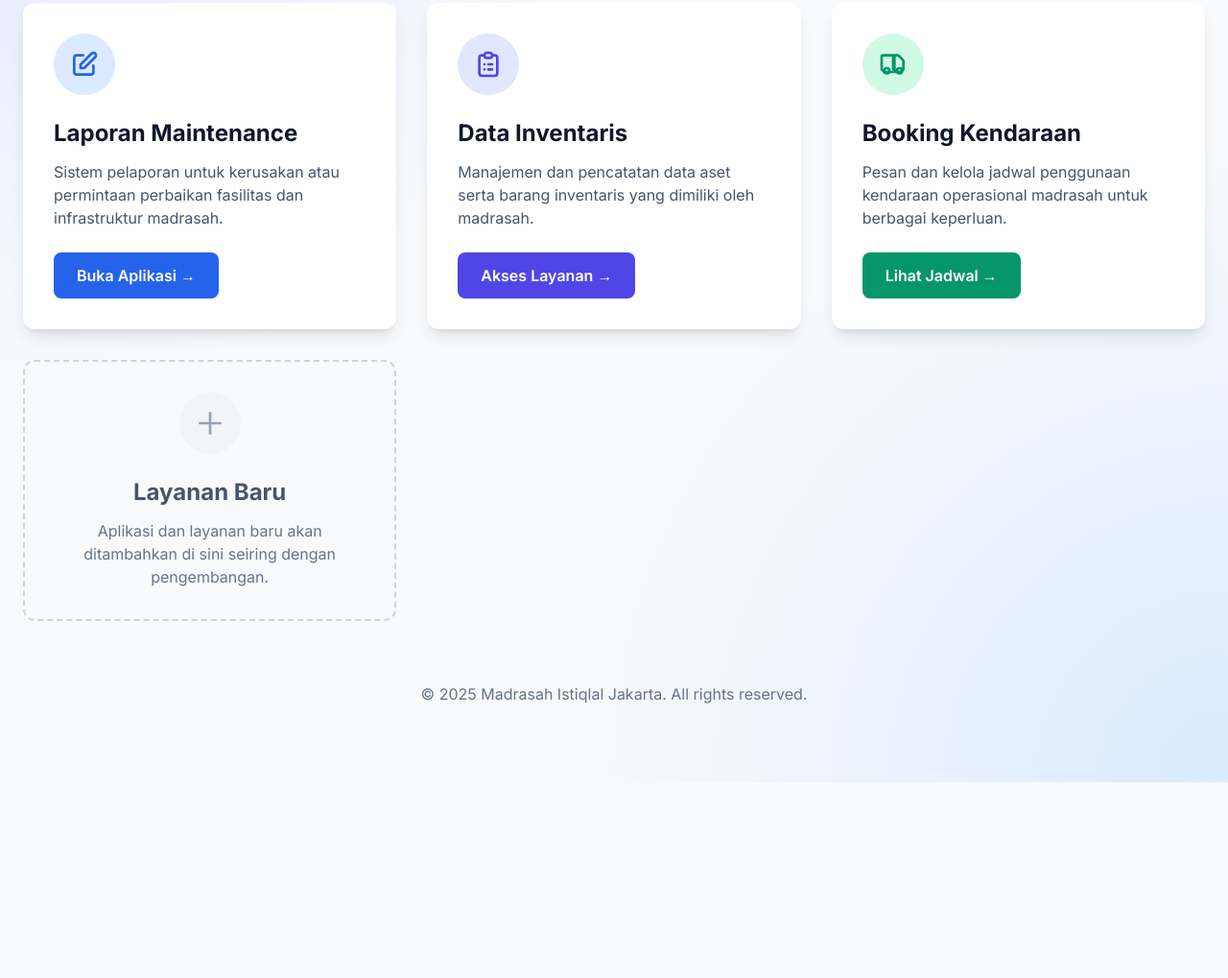
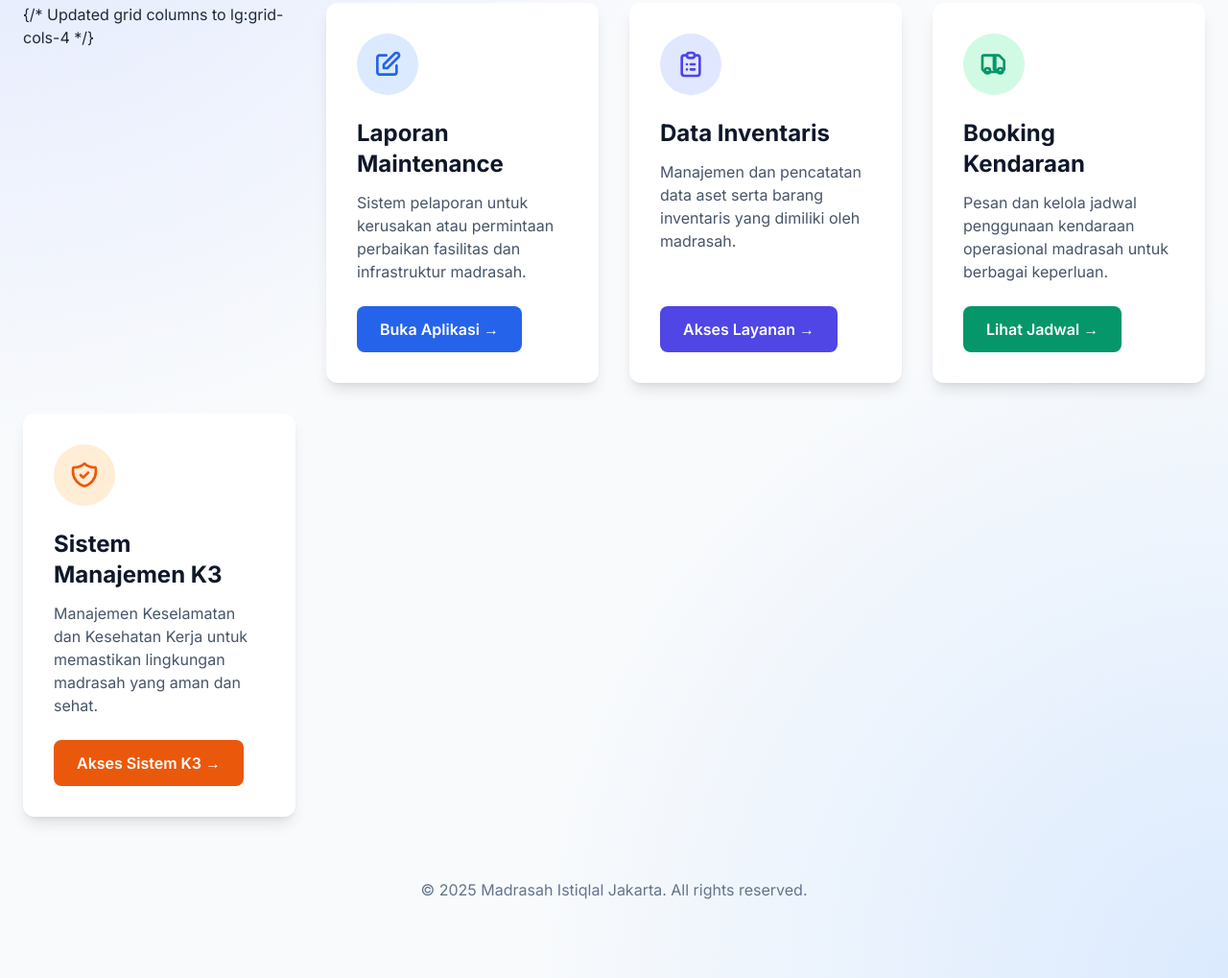
Before and after one commit to kasubagumummij2024-byte/mij-service-hub-portal, a website: page public/index.html in a window 1280 px wide. Shown: the part 261-1280 px from the top of the page at 96% size. Before the commit the page ends 1076 px from the top, so only its background shows below. Drawn offline with nearby package versions, Linux system fonts and the light colour scheme.

Commit message:
Menambahkan Sistem Manajemen K3

```diff
--- a/public/index.html
+++ b/public/index.html
@@ -1,5 +1,5 @@
 <!DOCTYPE html>
-<html lang="id">
+<html lang="id" class="scroll-smooth">
 <head>
     <meta charset="UTF-8">
     <meta name="viewport" content="width=device-width, initial-scale=1.0">
@@ -43,7 +43,7 @@
         <!-- Akhir Header -->
 
         <!-- Grid untuk Kartu Aplikasi -->
-        <main class="grid grid-cols-1 md:grid-cols-2 lg:grid-cols-3 gap-8">
+        <main class="grid grid-cols-1 md:grid-cols-2 lg:grid-cols-4 gap-8"> {/* Updated grid columns to lg:grid-cols-4 */}
 
             <!-- Kartu 1: Laporan Maintenance -->
             <div class="card bg-white rounded-xl shadow-lg p-8 flex flex-col items-start transform hover:-translate-y-2 transition-transform duration-300 ease-in-out">
@@ -101,20 +101,38 @@
             </div>
             <!-- Akhir Kartu 3 -->
 
-            <!-- Kartu Placeholder untuk Aplikasi Berikutnya -->
+            <!-- Kartu 4: Sistem Manajemen K3 -->
+            <div class="card bg-white rounded-xl shadow-lg p-8 flex flex-col items-start transform hover:-translate-y-2 transition-transform duration-300 ease-in-out">
+                <div class="icon-wrapper bg-orange-100 text-orange-600 p-4 rounded-full mb-6">
+                    <!-- Ikon K3 (Shield Check) -->
+                    <svg xmlns="http://www.w3.org/2000/svg" class="h-8 w-8" fill="none" viewBox="0 0 24 24" stroke="currentColor" stroke-width="2">
+                      <path stroke-linecap="round" stroke-linejoin="round" d="M9 12l2 2 4-4m5.618-4.016A11.955 11.955 0 0112 2.944a11.955 11.955 0 01-8.618 3.04A12.02 12.02 0 003 9c0 5.591 3.824 10.29 9 11.622 5.176-1.332 9-6.03 9-11.622 0-1.042-.133-2.052-.382-3.016z" />
+                    </svg>
+                </div>
+                <h2 class="text-2xl font-bold text-slate-900 mb-3">Sistem Manajemen K3</h2>
+                <p class="text-slate-600 mb-6 flex-grow">
+                    Manajemen Keselamatan dan Kesehatan Kerja untuk memastikan lingkungan madrasah yang aman dan sehat.
+                </p>
+                <a href="https://sistem-manajemen-k3-mij-production.up.railway.app/" target="_blank" rel="noopener noreferrer" class="mt-auto inline-block bg-orange-600 text-white font-semibold py-3 px-6 rounded-lg hover:bg-orange-700 transition-colors duration-300">
+                    Akses Sistem K3 &rarr;
+                </a>
+            </div>
+            <!-- Akhir Kartu 4 -->
+
+            <!-- Kartu Placeholder Masih Ada (Jika Dibutuhkan) -->
+            <!--
              <div class="card border-2 border-dashed border-slate-300 rounded-xl p-8 flex flex-col items-center justify-center text-center">
                 <div class="icon-wrapper bg-slate-100 text-slate-400 p-4 rounded-full mb-6">
-                     <!-- Ikon Plus -->
                      <svg xmlns="http://www.w3.org/2000/svg" class="h-8 w-8" fill="none" viewBox="0 0 24 24" stroke="currentColor" stroke-width="2">
                         <path stroke-linecap="round" stroke-linejoin="round" d="M12 4v16m8-8H4" />
                      </svg>
                 </div>
                 <h2 class="text-2xl font-bold text-slate-600 mb-3">Layanan Baru</h2>
                 <p class="text-slate-500">
-                    Aplikasi dan layanan baru akan ditambahkan di sini seiring dengan pengembangan.
+                    Aplikasi dan layanan baru akan ditambahkan di sini.
                 </p>
             </div>
-            <!-- Akhir Kartu Placeholder -->
+            -->
 
         </main>
         <!-- Akhir Grid -->
```
